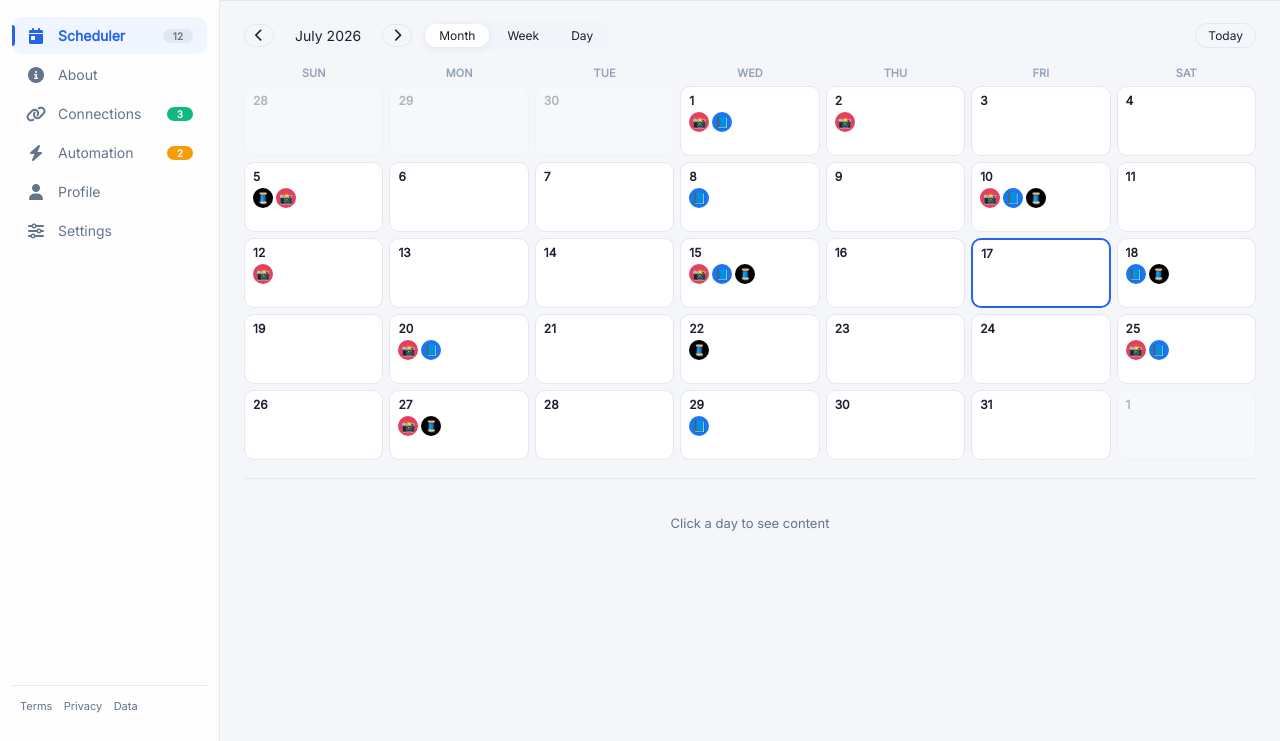
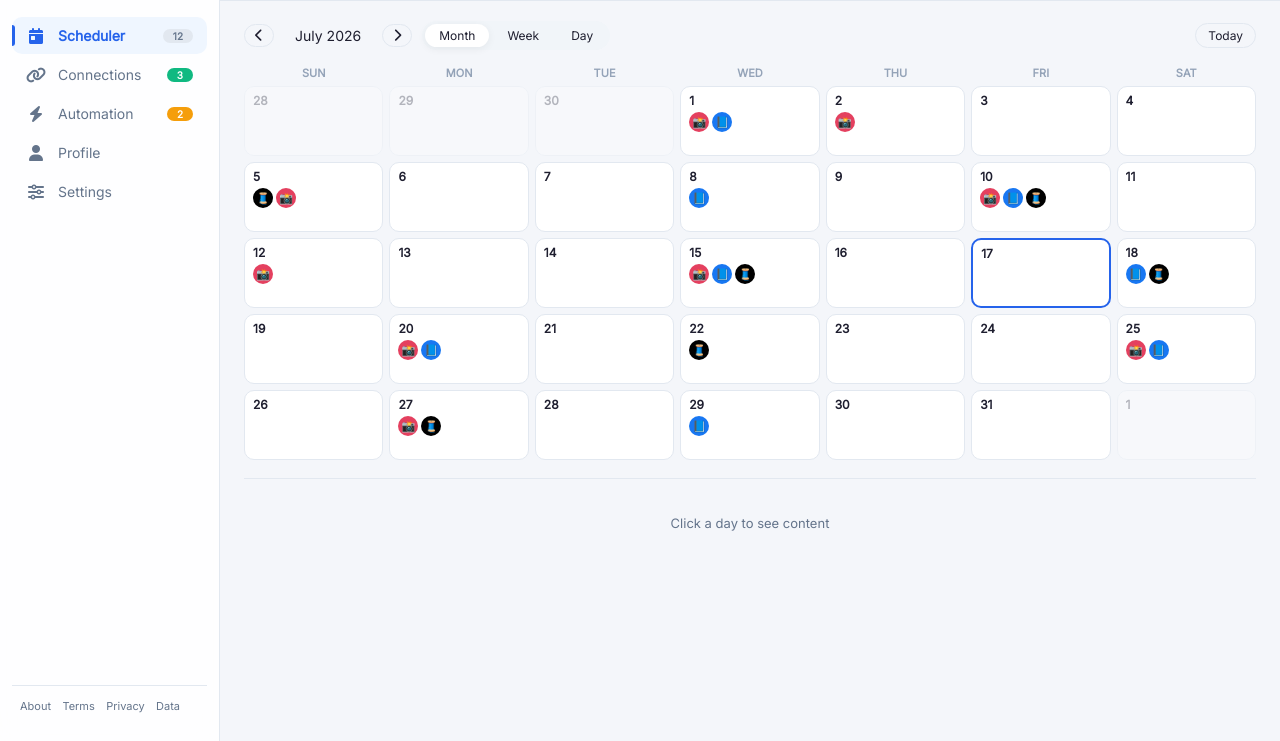
Before and after one commit to sanjayaidev/SMClient, a website: page index.html in a window 1280 px wide. Shown: the part 59-800 px from the top of the page. Drawn offline with Linux system fonts and the light colour scheme; no server answers.

Commit message:
Update index.html

```diff
--- a/index.html
+++ b/index.html
@@ -601,12 +601,12 @@
 <nav class="sidebar" id="sidebar">
     <div class="logo"><i class="fas fa-calendar-alt"></i> <span>Planner</span></div>
     <div class="nav-item active" data-tab="scheduler"><i class="fas fa-calendar-day"></i> Scheduler <span class="badge">12</span></div>
-    <a href="/about" class="nav-item" data-tab="about"><i class="fas fa-info-circle"></i> About</a>
     <div class="nav-item" data-tab="connections"><i class="fas fa-link"></i> Connections <span class="badge active-badge">3</span></div>
     <div class="nav-item" data-tab="automation"><i class="fas fa-bolt"></i> Automation <span class="badge warn-badge">2</span></div>
     <div class="nav-item" data-tab="profile"><i class="fas fa-user"></i> Profile</div>
     <div class="nav-item" data-tab="settings"><i class="fas fa-sliders-h"></i> Settings</div>
     <div class="sidebar-footer">
+                <a href="/about" style="color:var(--text-muted);font-size:11px;text-decoration:none;margin-right:8px;">About</a>
         <a href="/terms" style="color:var(--text-muted);font-size:11px;text-decoration:none;margin-right:8px;">Terms</a>
         <a href="/privacy-policy" style="color:var(--text-muted);font-size:11px;text-decoration:none;margin-right:8px;">Privacy</a>
         <a href="/data-deletion" style="color:var(--text-muted);font-size:11px;text-decoration:none;">Data</a>
```
